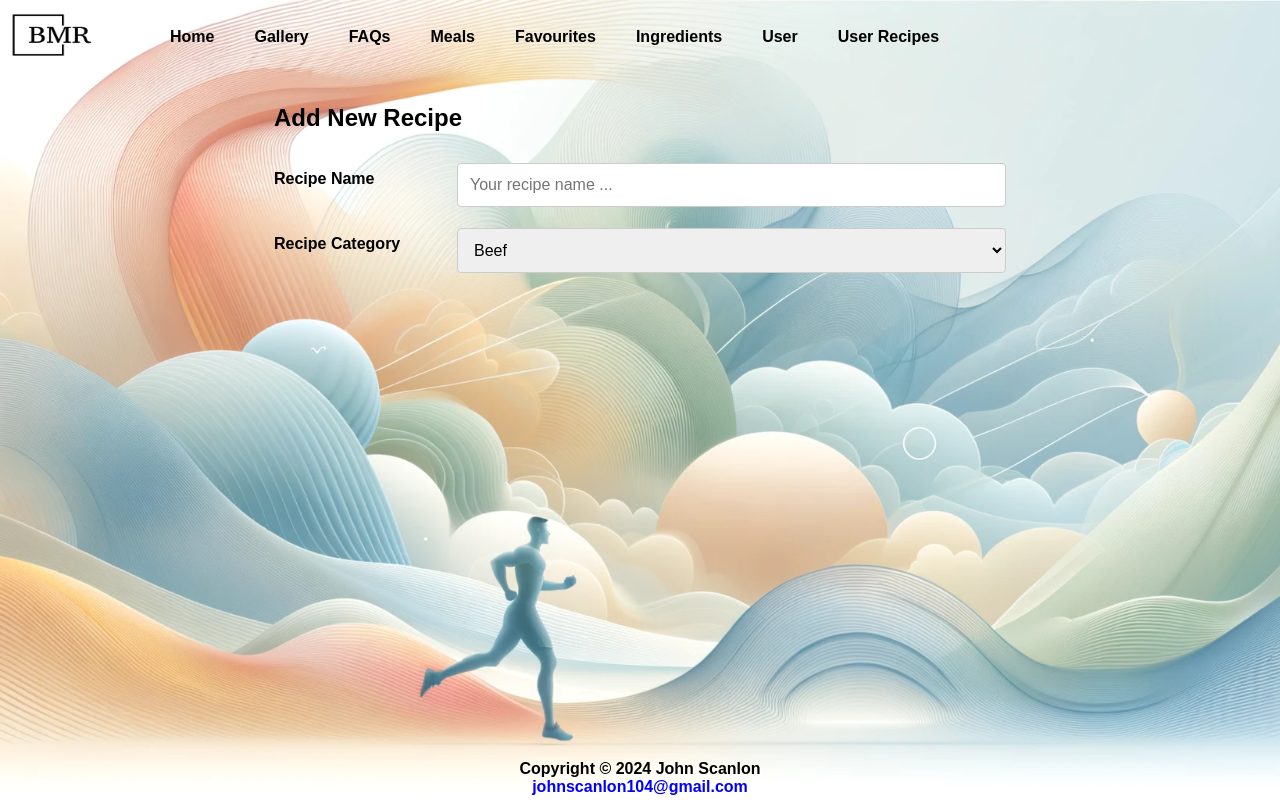
After one commit to djonskanlyn/DatabaseAssignment, a Flask app: page /recipes_form in a window 1280 px wide. The commit adds this page. Run offline with Flask 3, Linux system fonts and the light colour scheme.

Commit message:
after 6/8/24

```diff
--- a/app.py
+++ b/app.py
@@ -1,5 +1,5 @@
 from flask import Flask, render_template, request, redirect, url_for, jsonify
-from models import db, User, Email, Bmrdata, Registrations
+from models import db, User, Email, Bmrdata, Registrations,Recipes,Ingredients,Categories,Instructions
 
 app = Flask(__name__)
 app.config.from_object('config')
@@ -181,6 +181,54 @@ def register_details():
     except Exception as e:
         return jsonify({"message": str(e)}), 500
 
+@app.route("/user_recipes")
+def user_recipes():
+    # Retrieve all recipes with their related data
+    recipes = Recipes.query.options(
+        db.joinedload(Recipes.cat_br_rec),
+        db.joinedload(Recipes.ingredients),
+        db.joinedload(Recipes.instructions)
+    ).all()
+    return render_template('user_recipes.html', recipes=recipes)
+
+@app.route("/recipes_delete/<int:recipe_id>", methods=['POST'])
+def recipe_delete(recipe_id):
+    recipe = Recipes.query.get_or_404(recipe_id)
+    db.session.delete(recipe)
+    db.session.commit()
+    return redirect( url_for('user_recipes'))
+
+
+@app.route("/recipes_form")
+def recipes_form():
+     return render_template("recipes_form.html")
+
+@app.route("/recipes_insert", methods=['POST'])
+def recipes_insert():
+    recipe = request.form.get("recipe")
+    category = request.form.get("category")
+    instruction = request.form.get("instruction")
+
+    new_category = Categories(
+        category = category
+    )
+
+    new_recipe = Recipes(
+        recipe = recipe,
+        category = new_category
+    )
+
+    new_instruction = Instructions(
+        instruction = instruction,
+        recipe = new_recipe
+    )
+
+    db.session.add(new_category)
+    db.session.add(new_recipe)
+    db.session.add(new_instruction)
+    db.session.commit()
+
+    return redirect( url_for('user_recipes') )
 
 if __name__ == "__main__":
     app.run(debug=True)
--- a/static/css/style.css
+++ b/static/css/style.css
@@ -68,7 +68,14 @@ html {
     height: 50px;
     text-align: centre;
   }
+  a {
+    text-decoration: none;  /* Removes underline */
+    color: blue;            /* Sets the default color to blue */
+  }
 
+  a:visited {
+    color: blue;            /* Prevents the color from changing after the link is visited */
+  }
 
   h2 {
     color: black;
--- a/static/js/script.js
+++ b/static/js/script.js
@@ -35,4 +35,5 @@ menu.appendChild(createNavigationLink('FAQs',"/faqs"));
 menu.appendChild(createNavigationLink('Meals',"/meals"));
 menu.appendChild(createNavigationLink('Favourites',"/favourites"));
 menu.appendChild(createNavigationLink('Ingredients',"/ingredients"));
-menu.appendChild(createNavigationLink('Users',"/users"));
+menu.appendChild(createNavigationLink('User',"/users"));
+menu.appendChild(createNavigationLink('User Recipes',"/user_recipes"));
--- /dev/null
+++ b/templates/recipes_form.html
@@ -0,0 +1,126 @@
+{% extends "base.html" %}
+
+{% block content %}
+
+    <head>
+        <style>
+            * {
+            box-sizing: border-box;
+            }
+
+            input[type=text], select, textarea {
+            width: 100%;
+            padding: 12px;
+            border: 1px solid #ccc;
+            border-radius: 4px;
+            resize: vertical;
+            }
+
+            label {
+            padding: 12px 12px 12px 0;
+            display: inline-block;
+            }
+
+            input[type=submit] {
+            background-color: #04AA6D;
+            color: white;
+            padding: 12px 20px;
+            border: none;
+            border-radius: 4px;
+            cursor: pointer;
+            float: right;
+            }
+
+            input[type=submit]:hover {
+            background-color: #45a049;
+            }
+
+            .container {
+            border-radius: 5px;
+            background-color: #f2f2f2;
+            padding: 20px;
+            }
+
+            .col-25 {
+            float: left;
+            width: 25%;
+            margin-top: 6px;
+            }
+
+            .col-75 {
+            float: left;
+            width: 75%;
+            margin-top: 6px;
+            }
+
+            /* Clear floats after the columns */
+            .row::after {
+            content: "";
+            display: table;
+            clear: both;
+            }
+        </style>
+    </head>
+
+    <article class="main">
+        <h1>Add New Recipe</h1>
+
+        <form action="{{ url_for('user_insert') }}"  method="POST">
+
+            <div class="row">
+                <div class="col-25">
+                  <label for="recipe">Recipe Name</label>
+                </div>
+                <div class="col-75">
+                  <input type="text" id="recipe" name="recipe" placeholder="Your recipe name ...">
+                </div>
+            </div>
+
+            <div class="row">
+                <div class="col-25">
+                  <label for="category">Recipe Category</label>
+                </div>
+                <div class="col-75">
+                  <select id="category" name="category">
+                    <option value="Beef">Beef</option>
+                    <option value="Chicken">Chicken</option>
+                    <option value="Dessert">Dessert</option>
+                    <option value="Lamb">Lamb</option>
+                    <option value="Miscellaneous">Miscellaneous</option>
+                    <option value="Pasta">Pasta</option>
+                    <option value="Pork">Pork</option>
+                    <option value="Seafood">Seafood</option>
+                    <option value="Side">Side</option>
+                    <option value="Starter">Starter</option>
+                    <option value="Vegan">Vegan</option>
+                    <option value="Vegetarian">Vegetarian</option>
+                    <option value="Breakfast">Breakfast</option>
+                    <option value="Goat">Goat</option>
+                  </select>
+                </div>
+            </div>
+
+            <!-- <label for="recipe">recipe name</label>
+            <input type="text" id="recipe" name="recipe">
+
+            <label for="category">recipe category</label>
+            <input type="text" id="category" name="category">
+
+            <label for="instruction">receipe instructions</label>
+            <input type="text" id="instruction" name="instruction">
+
+            <button type="submit">Submit</button> -->
+        </form>
+
+    </article>
+
+    <aside class="aside aside-1"></aside> <!-- left empty on purpose -->
+
+	<aside class="aside aside-2"></aside> <!-- left empty on purpose -->
+
+	<footer class="footer">
+		Copyright &copy; 2024 John Scanlon<br />
+		<a href="mailto:johnscanlon104@gmail.com">johnscanlon104@gmail.com</a>
+	</footer>
+
+{% endblock %}
```
Also changed, not shown: models.py (+24 -1 lines), templates/categories_create.sql (added, +32 -0 lines), templates/user_recipes.html (added, +55 -0 lines).
